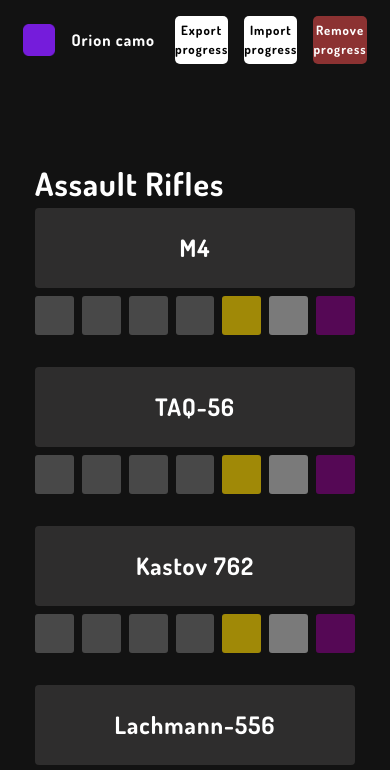
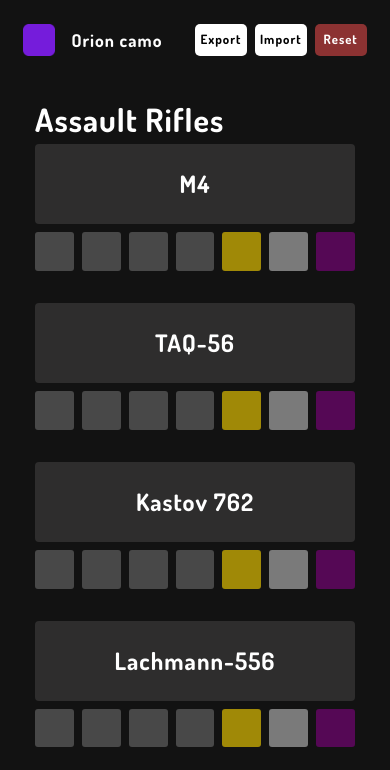
Before and after one commit to StepSkop/orion-camo-tracker, a website built with Vite: page index.html in a window 390 px wide. Shown: the top 770 px of the page. Built offline with nearby package versions, Linux system fonts and the light colour scheme.

Commit message:
Edited formating

```diff
--- a/index.html
+++ b/index.html
@@ -18,13 +18,13 @@
         <div class="nav"></div>
         <div class="removeButtonCont">
             <label id="lsExp">
-                Export progress
+                <p>Export</p>
             </label>
             <label id="lsImp">
                 <input type="file" class="fileImp">
-                Import progress
+                <p>Import</p>
             </label>
-            <div id="lsRemover">Remove progress</div>
+            <div id="lsRemover">Reset</div>
         </div>
 
     </header>
--- a/styles/style.scss
+++ b/styles/style.scss
@@ -101,7 +101,7 @@
         }
 
         label:hover{
-            transition: all ease-in-out 0.1s;
+            transition: all ease-in-out 0.2s;
             background-color: rgba(255, 255, 255, 0.618);
 
         }
@@ -112,9 +112,6 @@
 input[type="file"] {
     display: none;
 }
-// .fileImp {
-//     opacity: 0;
-// }
 
 #lsRemover {
     cursor: pointer;
@@ -130,7 +127,7 @@
 }
 
 #lsRemover:hover{
-    transition: all ease-in-out 0.1s;
+    transition: all ease-in-out 0.2s;
     background-color: rgba(189, 64, 64, 0.466);
 
 }
@@ -279,14 +276,20 @@
     #gunsContainer > div {
         width: min-content;
     }
+    #gunsContainer p:first-child {
+        margin-top: 1rem;
+    }
     #lsRemover {
         font-size: 0.8rem;
+        height: 2rem;
     }
     #lsExp {
         font-size: 0.8rem;
+        height: 2rem;
     }
     #lsImp {
         font-size: 0.8rem;
+        height: 2rem;
     }
     header{
         .logo {
@@ -301,7 +304,8 @@
         .logo {
 
             p {
-                font-size: 1rem;
+                line-height: 1rem;
+                font-size: 1.1rem;
             }
         }
     }
@@ -310,5 +314,6 @@
     }
     header .removeButtonCont {
         width: 50%;
+        gap: 0.5rem;
     }
 }
```
Also changed, not shown: styles/style.css, 1 other file.
